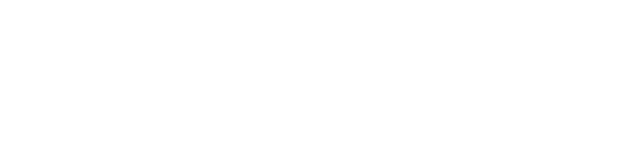
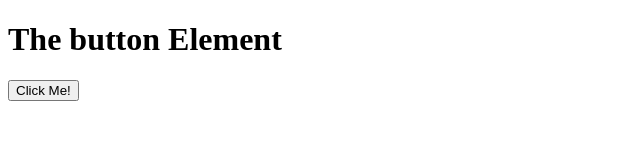
Before and after one commit to Lara7000/Questroom, a plain HTML site: page index.html in a window 1280 px wide. Shown: the whole page, without its empty margins (0-640 px from the left). Drawn offline with Linux system fonts and the light colour scheme.

Commit message:
add a button

```diff
--- a/index.html
+++ b/index.html
@@ -5,6 +5,9 @@
     <title>Document</title>
 </head>
 <body>
+    <h1>The button Element</h1>
+
+<button type="button" onclick="alert('Hello world!')">Click Me!</button>
 
 </body>
 </html>
```
